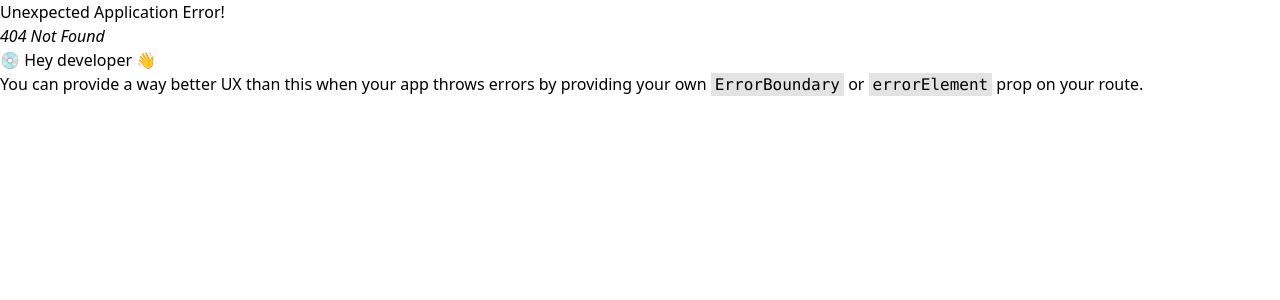
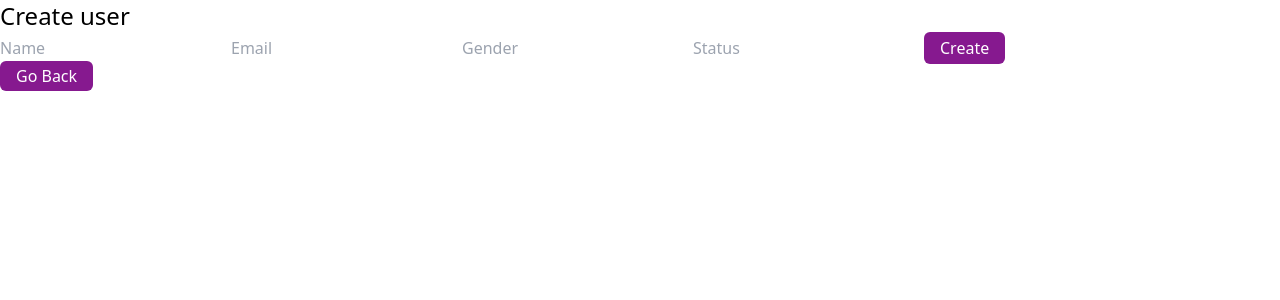
Before and after one commit to VicTips/users-crud, a React (Vite) app: page /form/1 in a window 1280 px wide. Before the commit this address had no page. Shown: the top 300 px of the page. Built offline with nearby package versions, Linux system fonts and the light colour scheme.

Commit message:
Code refactoring, add styles, and include some messages

```diff
--- a/src/App.jsx
+++ b/src/App.jsx
@@ -10,7 +10,6 @@ import { Link } from "react-router-dom";
 
 const App = () => {
   const { loading, error, data } = useQuery(GET_USERS);
-  console.log(data);
   if (loading) return <p>Loading...</p>;
   if (error) return <p>Error</p>;
   return (
@@ -22,9 +21,6 @@ const App = () => {
         <h1 className="text-5xl font-bold text-neutral-900">Users</h1>
       </div>
       <Table headers={tableHeaders} data={data.users.nodes} />
-      <p className="text-sm text-neutral-600 italic">
-        Last users added to the database
-      </p>
       <Link
         to="/form"
         className="btn btn--blue flex justify-center items-center gap-x-1"
--- a/src/components/Form.jsx
+++ b/src/components/Form.jsx
@@ -1,63 +1,100 @@
-import React, { useState } from "react";
+import React, { useEffect, useState } from "react";
 import { useMutation } from "@apollo/client";
 import { CREATE_USER } from "../users/graphql-mutations";
 import { GET_USERS } from "../users/graphql-queries";
 import { Link } from "react-router-dom";
+import ShowError from "./ShowError";
 
 const Form = () => {
-  const [name, setName] = useState("");
-  const [email, setEmail] = useState("");
-  const [gender, setGender] = useState("");
-  const [status, setStatus] = useState("");
+  const [errorMsg, setErrorMsg] = useState(null);
 
-  const [createUser] = useMutation(CREATE_USER, {
+  const notifyError = (msg) => {
+    setErrorMsg(msg);
+    setTimeout(() => setErrorMsg(null), 4000);
+  };
+
+  const [variables, setVariables] = useState({
+    name: "",
+    email: "",
+    gender: "",
+    status: "",
+  });
+
+  const [createUser, result] = useMutation(CREATE_USER, {
     refetchQueries: [{ query: GET_USERS }],
+    onError: (error) => {
+      notifyError(error.graphQLErrors[0].message);
+    },
   });
+
+  const handleChange = (e) => {
+    const name = e.target.name;
+    const value = e.target.value;
+    setVariables((variables) => ({ ...variables, [name]: value }));
+  };
+
+  const cleanState = () => {
+    setVariables({
+      name: "",
+      email: "",
+      gender: "",
+      status: "",
+    });
+  };
 
   const handleSubmit = (e) => {
     e.preventDefault();
+    createUser({ variables: variables });
+    cleanState();
+  };
 
-    createUser({ variables: { name, email, gender, status } });
-
-    setName("");
-    setEmail("");
-    setGender("");
-    setStatus("");
-  };
+  useEffect(() => {
+    if (result.data) alert("User created succesfully!");
+  }, [result.data]);
 
   return (
     <>
       <h2 className="text-2xl">Create user</h2>
       <form onSubmit={handleSubmit}>
         <input
+          id="name"
+          name="name"
           placeholder="Name"
           type="text"
-          value={name}
-          onChange={(e) => setName(e.target.value)}
+          value={variables.name}
+          onChange={handleChange}
         />
         <input
+          id="email"
+          name="email"
           placeholder="Email"
           type="text"
-          value={email}
-          onChange={(e) => setEmail(e.target.value)}
+          value={variables.email}
+          onChange={handleChange}
         />
         <input
+          id="gender"
+          name="gender"
           placeholder="Gender"
           type="text"
-          value={gender}
-          onChange={(e) => setGender(e.target.value)}
+          value={variables.gender}
+          onChange={handleChange}
         />
         <input
+          id="status"
+          name="status"
           placeholder="Status"
           type="text"
-          value={status}
-          onChange={(e) => setStatus(e.target.value)}
+          value={variables.status}
+          onChange={handleChange}
         />
         <button className="btn btn--fuchsia">Create</button>
       </form>
       <Link to="/" className="btn btn--fuchsia">
         Go Back
       </Link>
+
+      <ShowError errorMsg={errorMsg} />
     </>
   );
 };
--- /dev/null
+++ b/src/components/ShowError.jsx
@@ -0,0 +1,8 @@
+import React from "react";
+
+const ShowError = ({ errorMsg }) => {
+  if (!errorMsg) return null;
+  return <div>{errorMsg}</div>;
+};
+
+export default ShowError;
--- a/src/components/Table.jsx
+++ b/src/components/Table.jsx
@@ -1,24 +1,44 @@
 import React from "react";
+import EditIcon from "./EditIcon";
+import DeleteIcon from "./DeleteIcon";
+import { Link } from "react-router-dom";
 
 const Table = ({ headers, data }) => {
   return (
     <table>
       <thead>
-        <tr>
+        <tr className="bg-cyan-800 text-white">
           {headers.map((header, index) => {
-            return <th key={index}>{header}</th>;
+            return (
+              <th
+                key={index}
+                className="px-3 py-2 tracking-wide font-semibold"
+              >
+                {header}
+              </th>
+            );
           })}
         </tr>
       </thead>
       <tbody>
         {data.map((row, index) => {
           return (
-            <tr key={index}>
-              <td>{row.name}</td>
-              <td>{row.email}</td>
-              <td>{row.gender}</td>
-              <td>{row.status}</td>
-              <td>{row.id}</td>
+            <tr key={index} className="hover:bg-neutral-400/30">
+              <td className="px-3 py-1 text-center">{row.name}</td>
+              <td className="px-3 py-1 text-center">{row.email}</td>
+              <td className="px-3 py-1 text-center">{row.gender}</td>
+              <td className="px-3 py-1 text-center">{row.status}</td>
+              <td className="px-3 py-1">
+                <div className="flex justify-center gap-x-2">
+                  <Link
+                    to={`/form/${row.id}`}
+                    className="btn btn--blue text-sm"
+                  >
+                    Edit
+                  </Link>
+                  <button className="btn btn--fuchsia text-sm">Delete</button>
+                </div>
+              </td>
             </tr>
           );
         })}
--- a/src/router/index.jsx
+++ b/src/router/index.jsx
@@ -12,6 +12,10 @@ const router = createBrowserRouter([
     path: "form",
     element: <Form />,
   },
+  {
+    path: "form/:id",
+    element: <Form />,
+  },
 ]);
 
 export default router;
```
